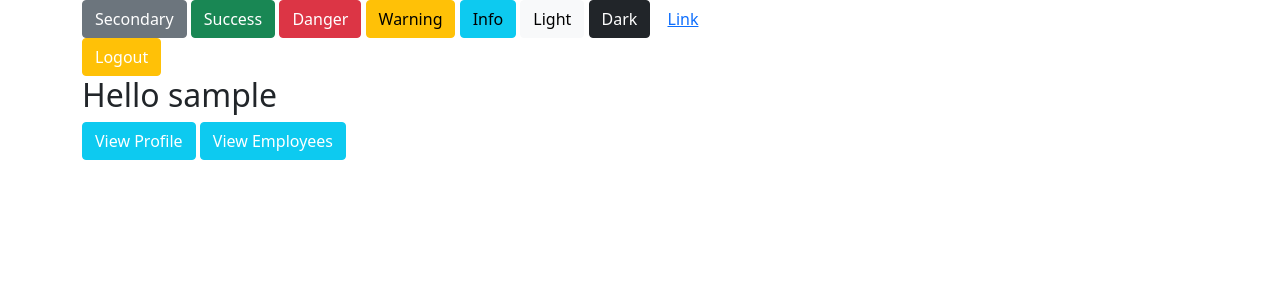
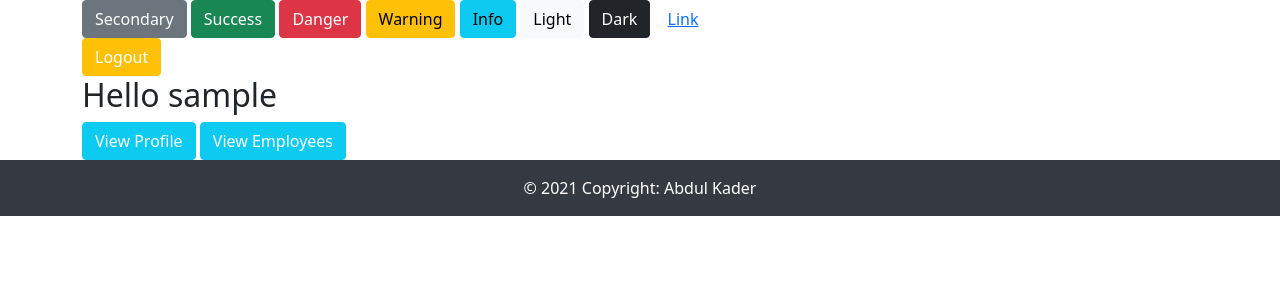
Before and after one commit to kaderabdul79/employee_management, a PHP site: page /views/homepage.php in a window 1280 px wide. Shown: the top 300 px of the page. Run offline with PHP 8.4, Linux system fonts and the light colour scheme; the visitor is signed in with stand-in values (Sample User, id 1).

Commit message:
footer design and include with master file

```diff
--- /dev/null
+++ b/employee/views/footer.html
@@ -0,0 +1,8 @@
+<footer class="bg-light text-center text-lg-start">
+    <!-- Copyright -->
+    <div class="text-center p-3" style="background-color:#343a40; color: #fff;">
+        © 2021 Copyright:
+        <a class="text-white" style="text-decoration: none;" href="https://github.com/kaderabdul79">Abdul Kader</a>
+    </div>
+    <!-- Copyright -->
+</footer>
--- a/employee/views/homepage.php
+++ b/employee/views/homepage.php
@@ -21,3 +21,4 @@
 
 </body>
 </html>
+<?php include('footer.html'); ?>
--- a/employee/views/viewProfile.php
+++ b/employee/views/viewProfile.php
@@ -29,9 +29,9 @@ $row = mysqli_fetch_assoc($result);
              <td><?= $row['department']; ?></td>
              <td><?= $row['accounttype']; ?></td>
              <td>
-                 <button type="button" class="btn btn-info"><a href="viewProfile.php">View Profile</a></button>
+                 <button type="button" class="btn btn-info"><a href="viewDetails.php">View Details</a></button>
                  <button type="button" class="btn btn-info"><a href="viewProfile.php">Update Profile</a></button>
-                    <button type="button" class="btn btn-danger"><a href="deleteAccount.php">Delete Account</a></button>
+                 <button type="button" class="btn btn-danger"><a href="deleteAccount.php">Delete Account</a></button>
              </td>
              <td>
         </tr>
```
